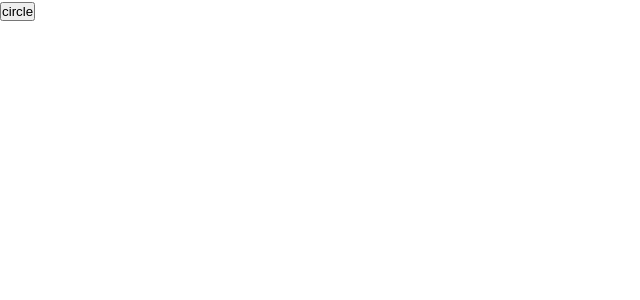
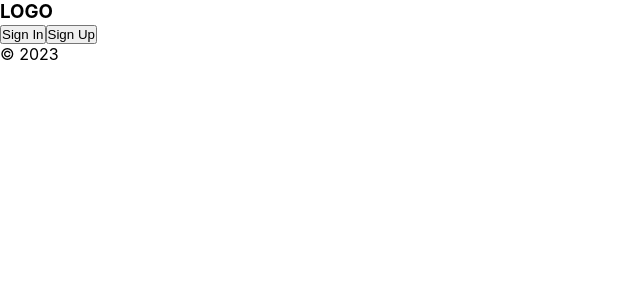
Before and after one commit to TotSamiy2Pac/Circles, a React (Create React App) app: page / in a window 1280 px wide. Shown: the top 300 px of the page, without its empty margins (0-640 px from the left). Built offline with nearby package versions, Linux system fonts and the light colour scheme.

Commit message:
yadobavilkoechto

```diff
--- a/src/App.js
+++ b/src/App.js
@@ -1,11 +1,12 @@
 import React from 'react';
-import SignIn from "./components/SignIn";
+import Sign from "./components/sign";
+import Layout from "./components/layout/Layout";
 
 const App = () => {
   return (
-      <div>
-          <SignIn />
-      </div>
+      <Layout>
+          <Sign />
+      </Layout>
   );
 };
 
--- a/src/components/SignIn.js
+++ /dev/null
@@ -1,11 +0,0 @@
-import React from 'react';
-
-const SignIn = () => {
-    return (
-        <div>
-            <button>circle</button>
-        </div>
-    );
-};
-
-export default SignIn;
--- /dev/null
+++ b/src/components/footer/Footer.js
@@ -0,0 +1,11 @@
+import React from 'react';
+
+const Footer = () => {
+    return (
+        <footer>
+            © 2023
+        </footer>
+    );
+};
+
+export default Footer;
--- /dev/null
+++ b/src/components/header/Header.js
@@ -0,0 +1,13 @@
+import React from 'react';
+
+const Header = () => {
+    return (
+        <header>
+            <h3>
+                LOGO
+            </h3>
+        </header>
+    );
+};
+
+export default Header;
--- /dev/null
+++ b/src/components/layout/Layout.js
@@ -0,0 +1,17 @@
+import React from 'react';
+import Header from "../header/Header";
+import Footer from "../footer/Footer";
+
+const Layout = ({children}) => {
+    return (
+        <div className={'layout'}>
+            <Header />
+            <main>
+                {children}
+            </main>
+            <Footer />
+        </div>
+    );
+};
+
+export default Layout;
--- /dev/null
+++ b/src/components/sign.js
@@ -0,0 +1,14 @@
+import React from 'react';
+
+const Sign = () => {
+    return (
+        <div>
+            <div>
+                <button>Sign In</button>
+                <button>Sign Up</button>
+            </div>
+        </div>
+    );
+};
+
+export default Sign;
```
Also changed, not shown: src/pages/HomePage.js (+4 -3 lines).
